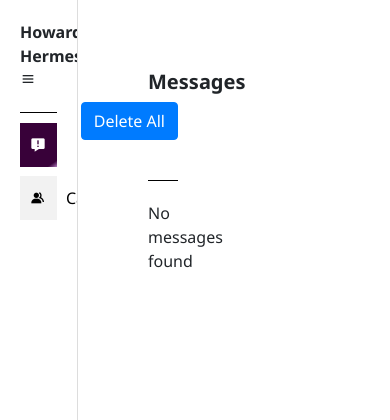
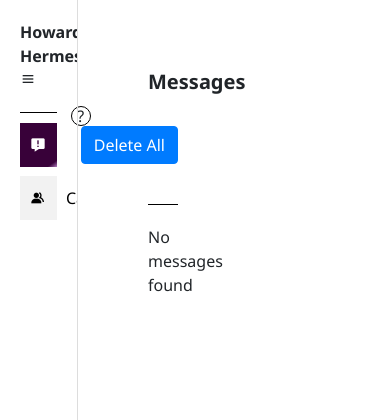
Before and after one commit to m26416141/howard-hermes, a PHP site: page /hha/admin.php in a window 390 px wide. Shown: the top 420 px of the page. Run offline with PHP 8.4, Linux system fonts and the light colour scheme; data that the repository does not hold is empty; some libraries are stand-ins or nearby versions.

Commit message:
updated admin careers

```diff
--- a/hha/admin-messages.php
+++ b/hha/admin-messages.php
@@ -1,12 +1,30 @@
 <script src="https://ajax.googleapis.com/ajax/libs/jquery/3.5.1/jquery.min.js"></script>
+<script src="https://maxcdn.bootstrapcdn.com/bootstrap/4.0.0/js/bootstrap.min.js" integrity="sha384-JZR6Spejh4U02d8jOt6vLEHfe/JQGiRRSQQxSfFWpi1MquVdAyjUar5+76PVCmYl" crossorigin="anonymous"></script>
 <div class="container-fluid">
     <div class="row" style="margin-bottom: 20px;">
         <div class="col-sm-6" style="padding: 0px;">
             <h4 style="font-weight: 700; font-size: 20px">Messages</h4>
         </div>
         <div class="col-sm-6" style="padding: 0px;">
-            <button type="button" class="btn btn-primary" data-toggle="modal" data-target="#exampleModalCenter" style="float: right">Delete All</button>
-            <div class="modal fade" id="exampleModalCenter" tabindex="-1" role="dialog" aria-labelledby="exampleModalCenterTitle" aria-hidden="true" style="background-color: transparent;">
+            <div style="float: right;">
+                <span class="tooltip-delete" data-toggle="tooltip" data-placement="left" data-html="true" title="Press <u>Delete All</u> to delete all messages">?</span>
+                <button id="btn-modal-delete" type="button" class="btn btn-primary" data-toggle="modal" data-target="#modal-delete-mssg" style="margin-left: 10px;">Delete All</button>
+            </div>
+        </div>
+        <div class="col-sm-12 logo-border" style="padding: 0px; margin-top: 40px"></div>
+    </div>
+    <div class="row" id="messages-data">
+        <div class="col-sm-12">
+            <script>
+                $("#messages-data").load("load_messages.php");
+                // setInterval(function() {
+                //     $("#messages-data").load("load_messages.php");
+                // }, 1000);
+            </script>
+        </div>
+    </div>
+</div>
+<div class="modal fade" id="modal-delete-mssg" tabindex="-1" role="dialog" aria-labelledby="exampleModalCenterTitle" aria-hidden="true">
     <div class="modal-dialog modal-dialog-centered" role="document">
         <div class="modal-content" style="border-radius: 0px; border: none;">
             <div class="modal-header" style="border-top-left-radius: 0px; border-top-right-radius: 0px;">
@@ -42,20 +60,11 @@
         </div>
     </div>
 </div>
-        </div>
-        <div class="col-sm-12 logo-border" style="padding: 0px; margin-top: 40px"></div>
-    </div>
-    <div class="row" id="messages-data">
-        <div class="col-sm-12">
 <script>
-                $("#messages-data").load("load_messages.php");
-                // setInterval(function() {
-                //     $("#messages-data").load("load_messages.php");
-                // }, 1000);
+    $(document).ready(function() {
+        $('[data-toggle="tooltip"]').tooltip();
+    });
 </script>
-        </div>
-    </div>
-</div>
 <script>
     $(function() {
         $("#messages-data").on("click", "#card-details", function(e) {
@@ -69,16 +78,17 @@
                 },
                 success: function(data) {
                     console.log("load success");
-                    // console.log(' . $row['
-                    //     id '] . ');
                     data_json = JSON.parse(data);
-                    console.log(data_json["nama"]);
+                    // console.log(data_json["nama"]);
+                    var date_json = new Date(data_json["date"]);
+                    var new_date_json = date_json.toString('dd-MM-yy');
                     $("#name").html(data_json["nama"]);
                     // $("#email-modal").html(data_json["email"]);
                     $("#email-modal").html("[".concat(data_json["email"], "]"));
                     $("#subject").html(data_json["subject"]);
                     $("#messages-modal").html(data_json["messages"]);
                     $("#date-modal").html(data_json["date"]);
+                    // $("#date-modal").html(date_json);
                     $("#modal-details").modal("show");
                 },
                 error: function() {
--- a/hha/admin.php
+++ b/hha/admin.php
@@ -69,7 +69,7 @@
                                 <i class='bx bxs-x-circle'></i>
                             </button>
                         </div> -->
-                        <div class="col-sm-9">
+                        <div class="col-sm-12">
                             <div style="display: flex; flex-direction: row; align-items:center; width: max-content">
                                 <p id="name" style="margin-bottom: 0px; font-weight: 700; font-size: 13px"></p>
                                 <p id="email-modal" style="margin-bottom: 0px; font-size: 13px; margin-left: 10px">
--- a/public/css/admin.css
+++ b/public/css/admin.css
@@ -257,6 +257,17 @@ body {
   margin-top: 20px;
 }
 
+.tooltip-delete {
+  border: 1px solid black;
+  border-radius: 50%;
+  display: inline-flex;
+  vertical-align: middle;
+  align-items: center;
+  justify-content: center;
+  width: 20px;
+  height: 20px;
+}
+
 .modal-header {
   background-color: white !important;
   padding: 30px;
@@ -268,15 +279,6 @@ body {
 .modal-header .close {
   padding: 0px;
   margin: 0px;
-}
-
-.modal-backdrop {
-  background-color: white;
-  opacity: 0 !important;
-}
-
-.modal-content {
-  box-shadow: 0px 7px 100px 20px #88888870;
 }
 
 .modal-body {
--- a/src/sass/admin.scss
+++ b/src/sass/admin.scss
@@ -287,7 +287,19 @@ body {
 	}
 }
 
-//modal card @ admin-careers
+.tooltip-delete {
+	// background: lightblue;
+	border: 1px solid black;
+	border-radius: 50%;
+	display: inline-flex;
+	vertical-align: middle;
+	align-items: center;
+	justify-content: center;
+	width: 20px;
+	height: 20px;
+}
+
+//modal card @ admin-messages
 .modal-header {
 	background-color: white !important;
 	padding: 30px;
@@ -301,14 +313,16 @@ body {
 	}
 }
 
-.modal-backdrop {
-	background-color: white;
-	opacity: 0 !important;
-}
+// .modal-backdrop {
+// 	background-color: rgb(0, 0, 0);
+// 	// opacity: 20 !important;
+// }
 
-.modal-content {
-	box-shadow: 0px 7px 100px 20px #88888870;
-}
+// $modal-backdrop-bg: red;
+
+// .modal-content {
+// 	box-shadow: 0px 7px 100px 20px #88888870;
+// }
 
 .modal-body {
 	padding: 0px 30px;
```
Also changed, not shown: hha/add_careers.php (+6 -6 lines), hha/admin-careers.php (+9 -48 lines), hha/load_careers.php (added, +24 -0 lines), 1 other file. Lines whose indentation alone changed are shown as unchanged.
